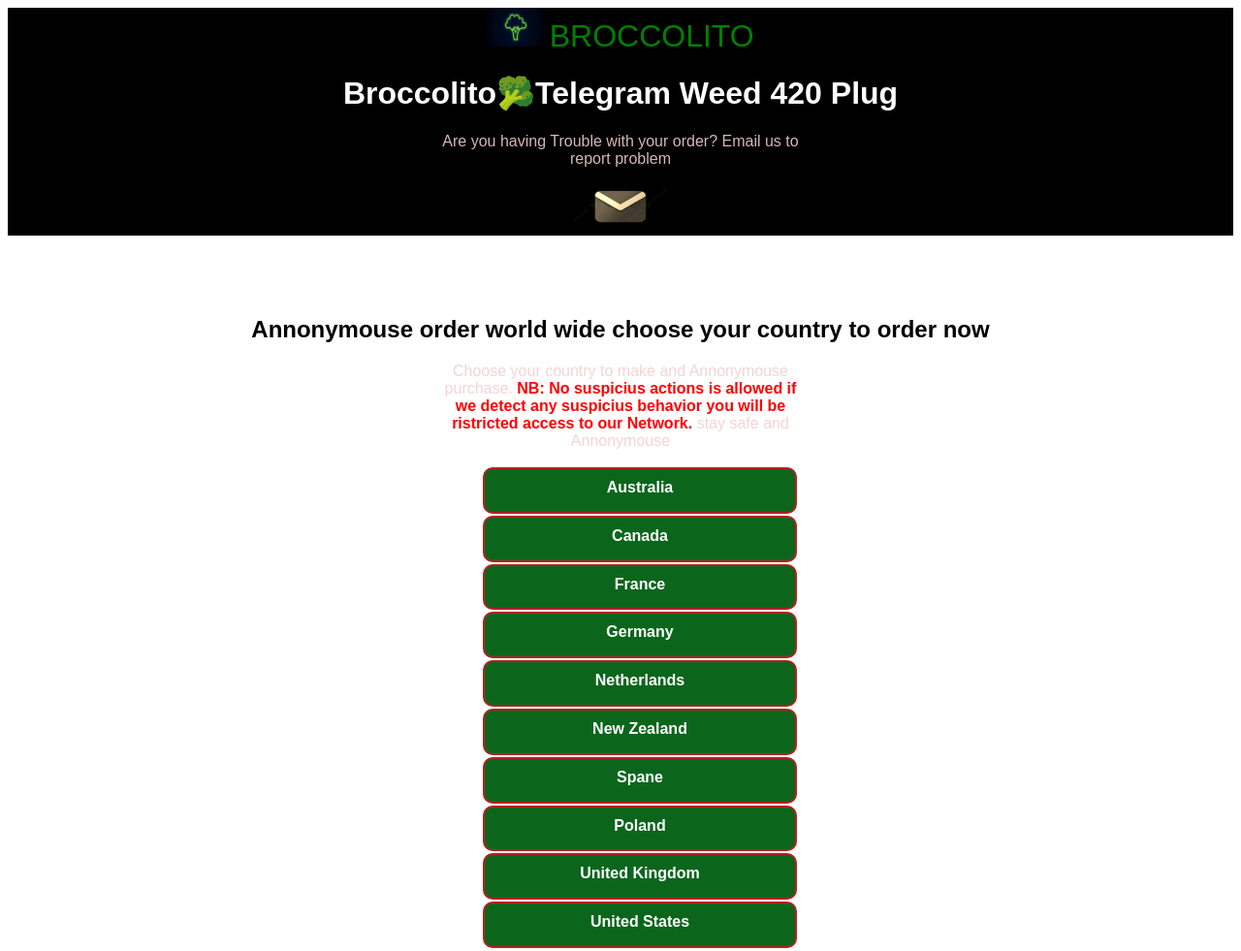
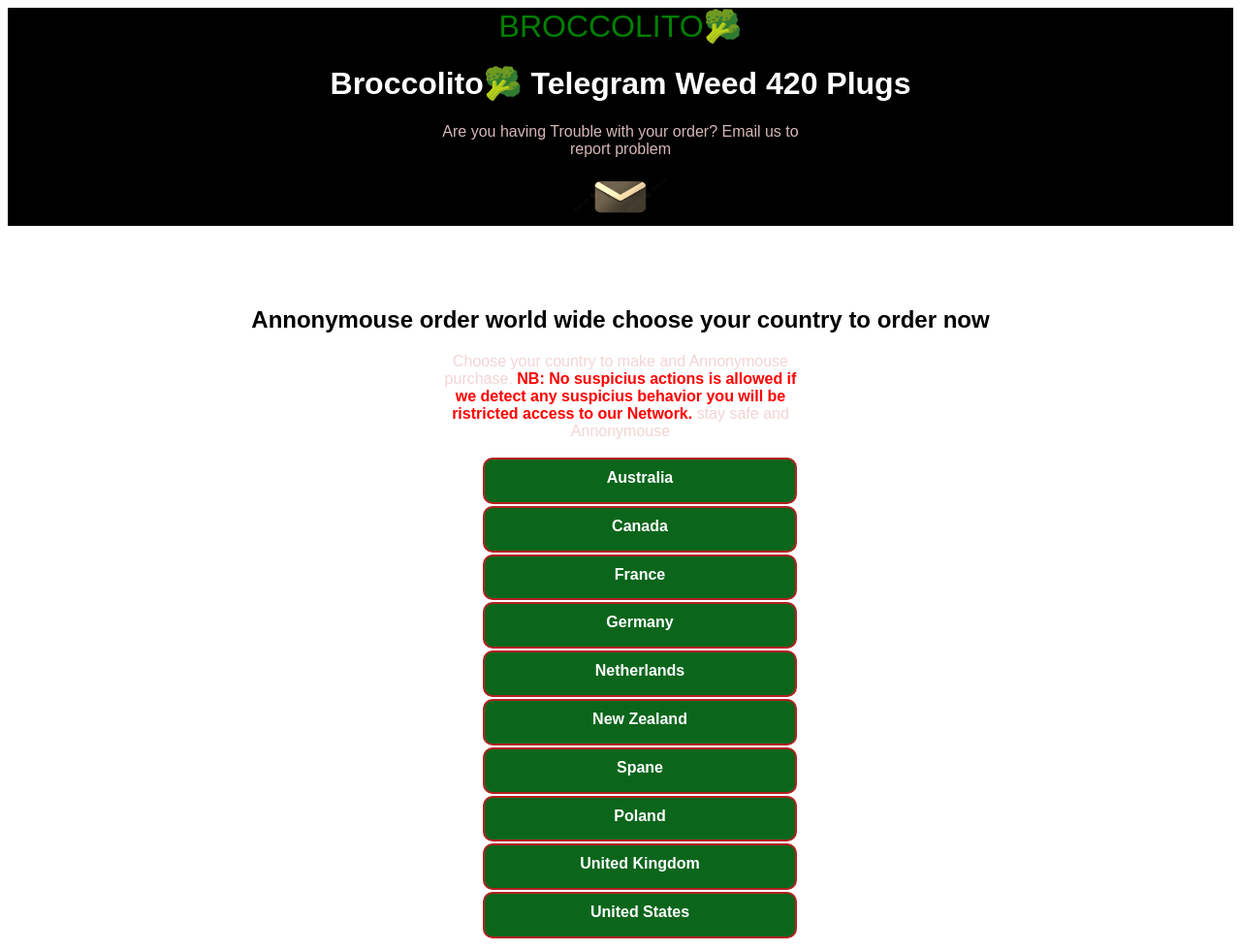
Before and after one commit to TheEnd61/projectBroccolito, a plain HTML site: page index.html in a window 1280 px wide. Shown: the top 981 px of the page at 97% size. Drawn offline with Linux system fonts and the light colour scheme.

Commit message:
Update index.html

```diff
--- a/index.html
+++ b/index.html
@@ -14,10 +14,10 @@
   <header>
 
     <div class="header1">
-      <a href=""><img src="img/brocco green.jpeg" height="40" width="60" alt="broccolito"></a>
-      <a href=""><span class="broccolito">BROCCOLITO</span></a>
+<!--       <a href=""><img src="img/brocco green.jpeg" height="40" width="60" alt="broccolito"></a> -->
+      <a href=""><span class="broccolito">BROCCOLITO🥦</span></a>
     </div>
-    <h1>Broccolito🥦Telegram Weed 420 Plug</h1>
+    <h1>Broccolito🥦 Telegram Weed 420 Plugs</h1>
     <p class="p0">Are you having Trouble with your order? Email us to report problem</p>
     <a href="mailto:safedealsstaff@gmail.com"><img class="mail" src="img/red mail.jpeg" height="50" width="110" alt=""></a>
 
```
